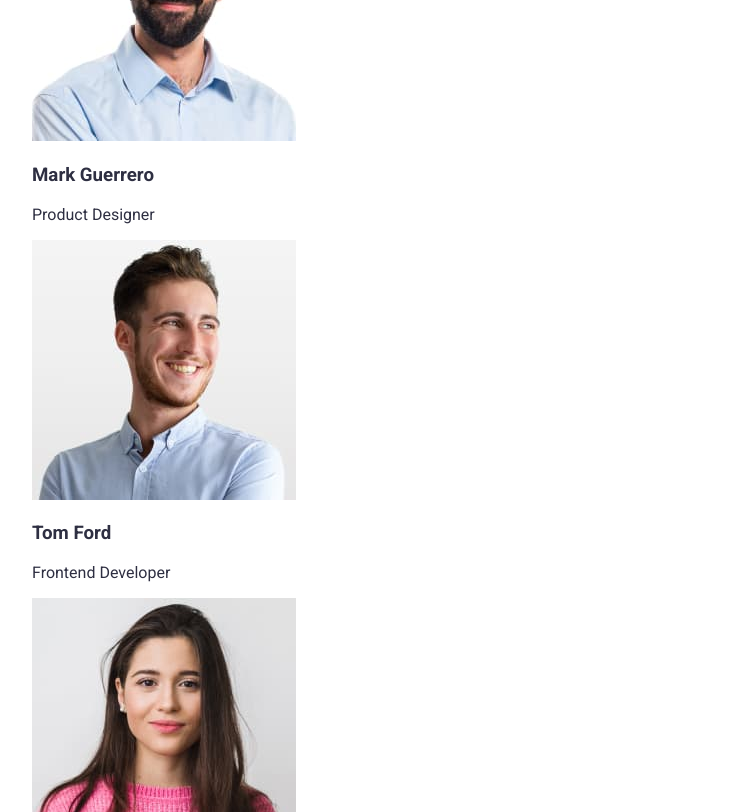
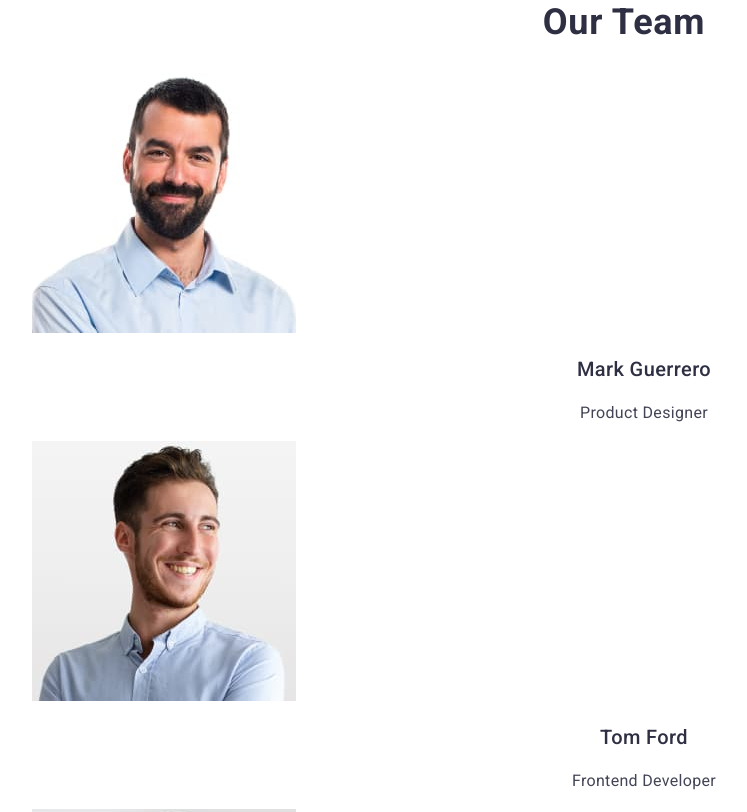
Before and after one commit to Nikolas1790/goit-markup-hw-02, a plain HTML site: page index.html in a window 1280 px wide. Shown: the part 1988-2800 px from the top of the page, without its empty margins (16-763 px from the left). Drawn offline with Linux system fonts and the light colour scheme.

Commit message:
first-day-part

```diff
--- a/css/styles.css
+++ b/css/styles.css
@@ -1,13 +1,12 @@
 body {
-  font-family: "Roboto"; sans-serif;
-  color: #2E2F42;
+  font-family: "Roboto", sans-serif;
+  color: #2e2f42;
 }
 
 :root {
-  --primiory-text-color: #2E2F42;
+  --primiory-text-color: #2e2f42;
   --secondary-text-color: #434455;
-  --blue-text-color: #4D5AE5;
-
+  --blue-text-color: #4d5ae5;
 }
 
 .list {
@@ -17,13 +16,10 @@ body {
   text-decoration: none;
 }
 
-
-
-
 /* header */
 
 .logo {
-  font-family: 'Raleway'; sans-serif;
+  font-family: "Raleway", sans-serif;
   font-weight: 800;
   font-size: 18px;
   line-height: 1.34;
@@ -53,12 +49,10 @@ letter-spacing: 0.02em;
   color: var(--secondary-text-color);
 }
 
-
-
 /* hero */
 
 .hero-title {
-  font-family: 'Roboto' sans-serif;
+  font-family: "Roboto" sans-serif;
   font-weight: 700;
   font-size: 56px;
   line-height: 1.07;
@@ -76,22 +70,24 @@ display: flex;
   align-items: center;
   letter-spacing: 0.04em;
 
-color: #FFFFFF;
+  color: #ffffff;
 }
+
 .properties-title {
   font-weight: 500;
   font-size: 20px;
   line-height: 1.2;
   letter-spacing: 0.02em;
 }
-.properties-text{
+.properties-text {
   font-weight: 400;
   font-size: 16px;
   line-height: 1.5;
   letter-spacing: 0.02em;
   color: var(--secondary-text-color);
 }
-.primeore-title {
+.team-title,
+.properties-title {
   font-weight: 700;
   font-size: 36px;
   line-height: 1.11;
@@ -100,26 +96,31 @@ letter-spacing: 0.02em;
   text-transform: capitalize;
 }
 
+/* team */
+.team-names {
+  font-weight: 500;
+  font-size: 20px;
+  line-height: 1.2;
+  text-align: center;
+  letter-spacing: 0.02em;
+}
 
-
-
-
-
-
-
-
-
-
-
+.team-profession {
+  font-weight: 400;
+  font-size: 16px;
+  line-height: 1.5;
+  text-align: center;
+  letter-spacing: 0.02em;
+  color: var(--secondary-text-color);
+}
 
 /* portfolio */
 
 .filtr-btn:hover,
-.filtr-btn:focus
- {
+.filtr-btn:focus {
   color: var(--blue-text-color);
   cursor: pointer;
-  /* background-color: #F4F4FD; */!!!!!!!!!!!!!!!!!!!!!!!!!!!!!!!!!!!!!!!!!!!
+  /*  background-color: #F4F4FD; */
 }
 
 .filtr {
--- a/index.html
+++ b/index.html
@@ -88,7 +88,7 @@
         </ul>
       </section>
       <section class="content">
-        <h2 class="properties-title primeore-title">What are we doing</h2>
+        <h2 class="properties-title">What are we doing</h2>
         <ul class="properties-ul list">
           <li class="properties-list">
             <img
@@ -120,7 +120,7 @@
         </ul>
       </section>
       <section class="team">
-        <h2 class="team-title primeore-title">Our Team</h2>
+        <h2 class="team-title">Our Team</h2>
         <ul class="team-ul list">
           <li class="team-list">
             <img
```
Lines whose indentation alone changed are shown as unchanged.
